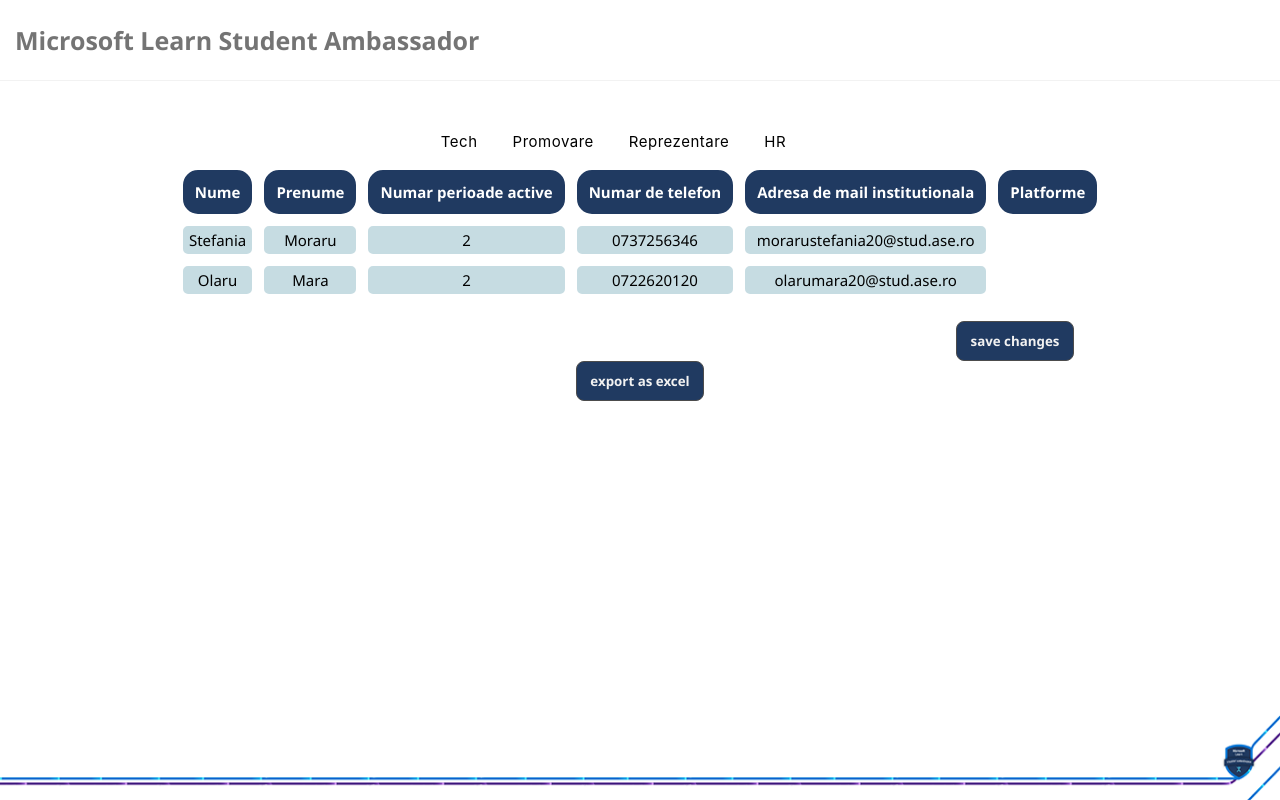
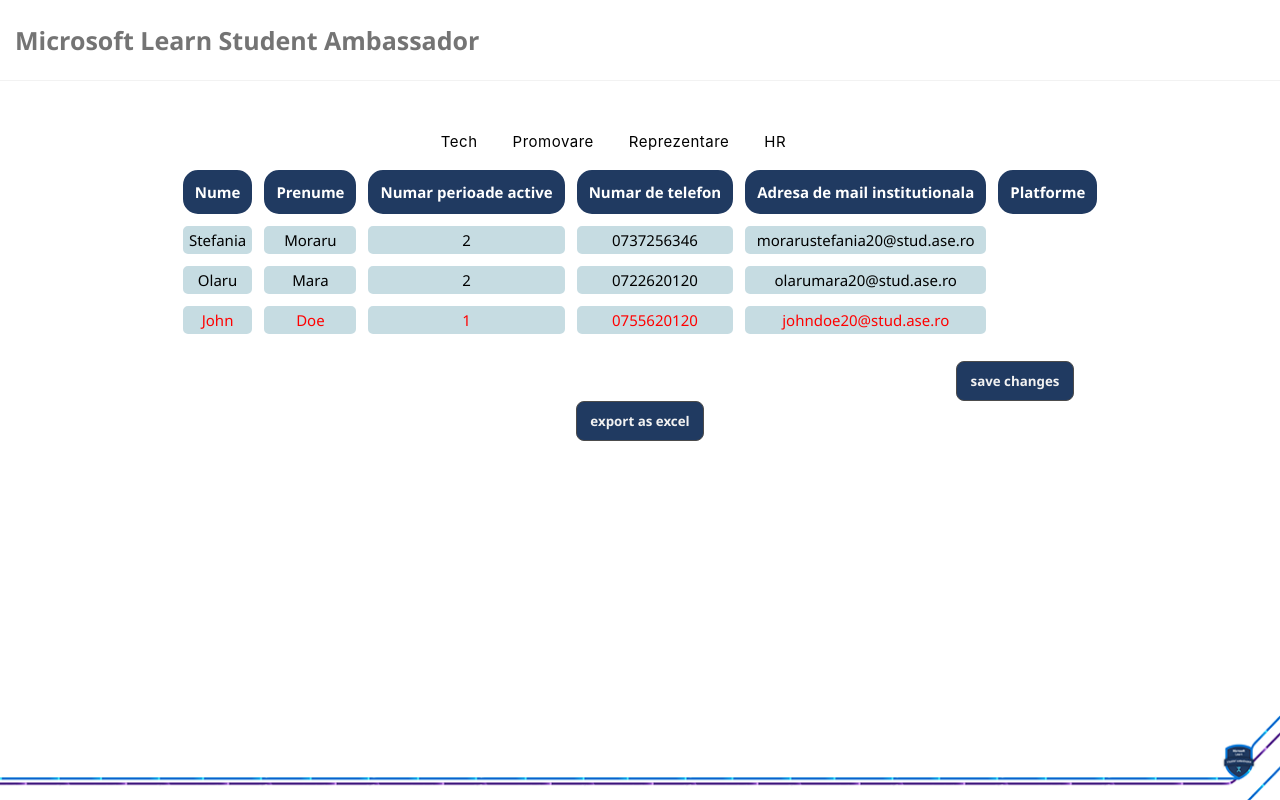
Before and after one commit to MaraxD/demo, a React (Create React App) app: page /tech in a window 1280 px wide. Built offline with nearby package versions, Linux system fonts and the light colour scheme.

Commit message:
am mai adaugat ceva

```diff
--- a/src/Tech/Tech.js
+++ b/src/Tech/Tech.js
@@ -2,6 +2,12 @@
 import './tech.scss'
 import data from './data.json'
 import './link'
+
+const getColor=(activitate)=>{
+    if(activitate<2) return 'red';
+    return ' ';
+};
+
 
 function Tabel() {
 
@@ -38,9 +44,10 @@
 
                 <tbody>
                     {members.map((member)=>
-                        <tr>
+                        <tr style={{color:getColor(member.activitate)}}>
                             <td>{member.nume}</td>
                             <td>{member.prenume}</td>
+
                             <td>{member.activitate}</td>
                             <td>{member.nr_tel}</td>
                             <td>{member.mail}</td>
--- a/src/Tech/data.json
+++ b/src/Tech/data.json
@@ -15,5 +15,14 @@
         "activitate":2,
         "nr_tel":"0722620120",
         "mail":"olarumara20@stud.ase.ro"
+    },
+    {
+        "id":3,
+        "nume":"John",
+        "prenume":"Doe",
+        "activitate":1,
+        "nr_tel":"0755620120",
+        "mail":"johndoe20@stud.ase.ro"
     }
+
 ]
```
